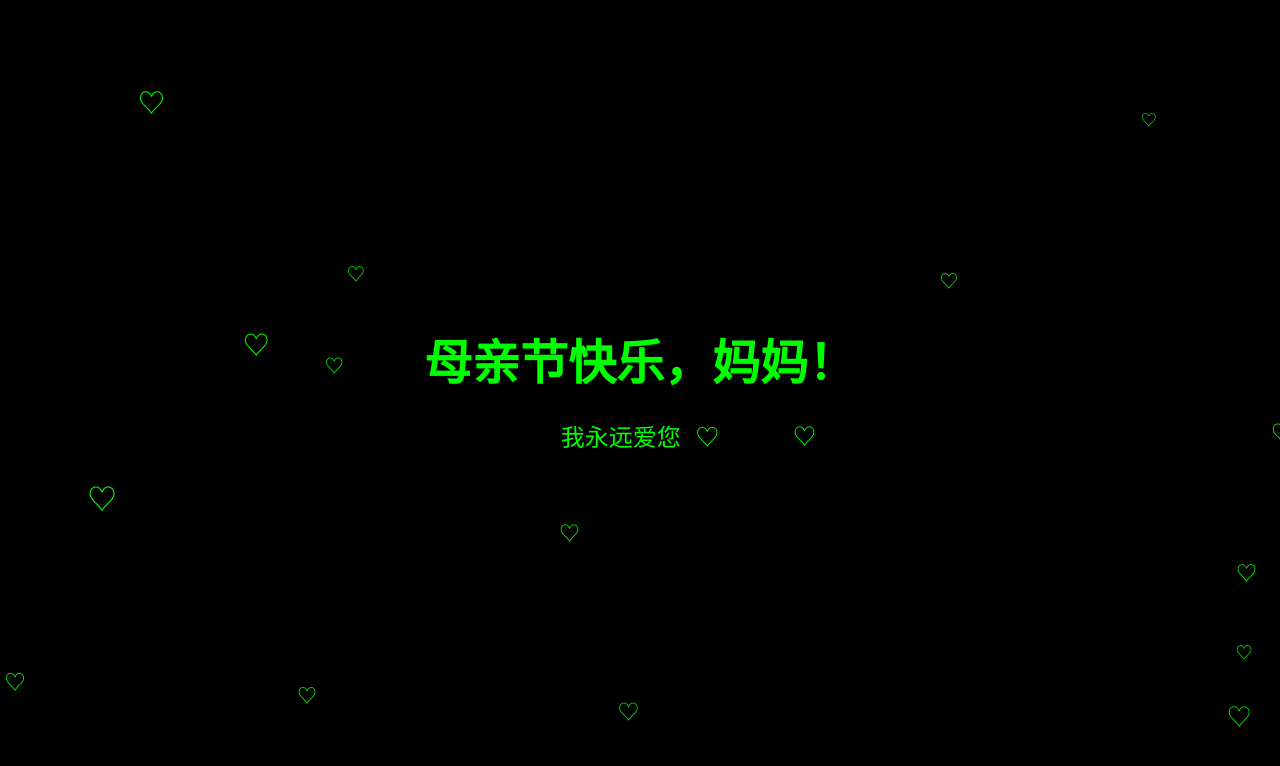
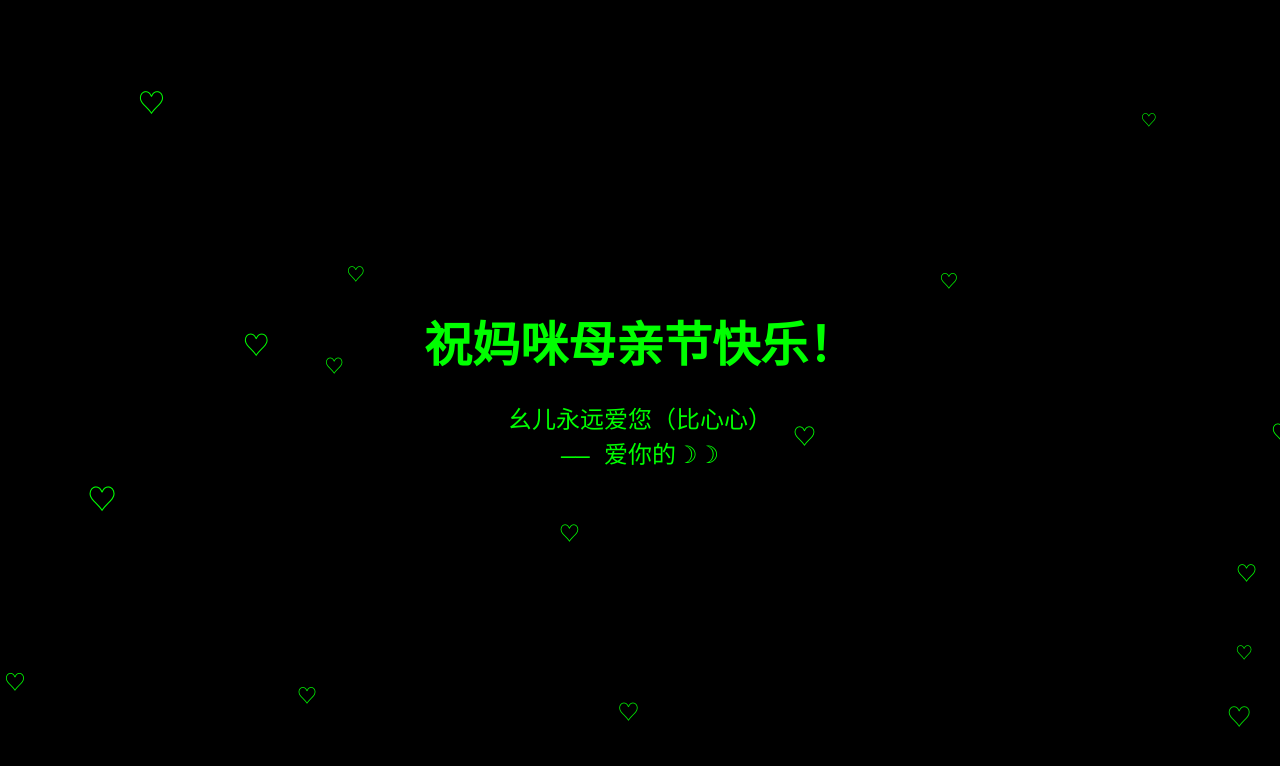
Before and after one commit to anaya-zhao/meow_happymothersday, a plain HTML site: page index.html in a window 1280 px wide. Drawn offline with Linux system fonts and the light colour scheme; a web font is replaced by a local one.

Commit message:
Update index.html

```diff
--- a/index.html
+++ b/index.html
@@ -66,8 +66,10 @@
   </style>
 </head>
 <body>
-  <h1>母亲节快乐，妈妈！</h1>
-  <p>我永远爱您 ♡</p>
+  <h1>祝妈咪母亲节快乐！</h1>
+  <p>幺儿永远爱您（比心心）
+  <br>—— 爱你的☽☽
+  </p>
 
   <!-- 小爱心容器 -->
   <script>
```
